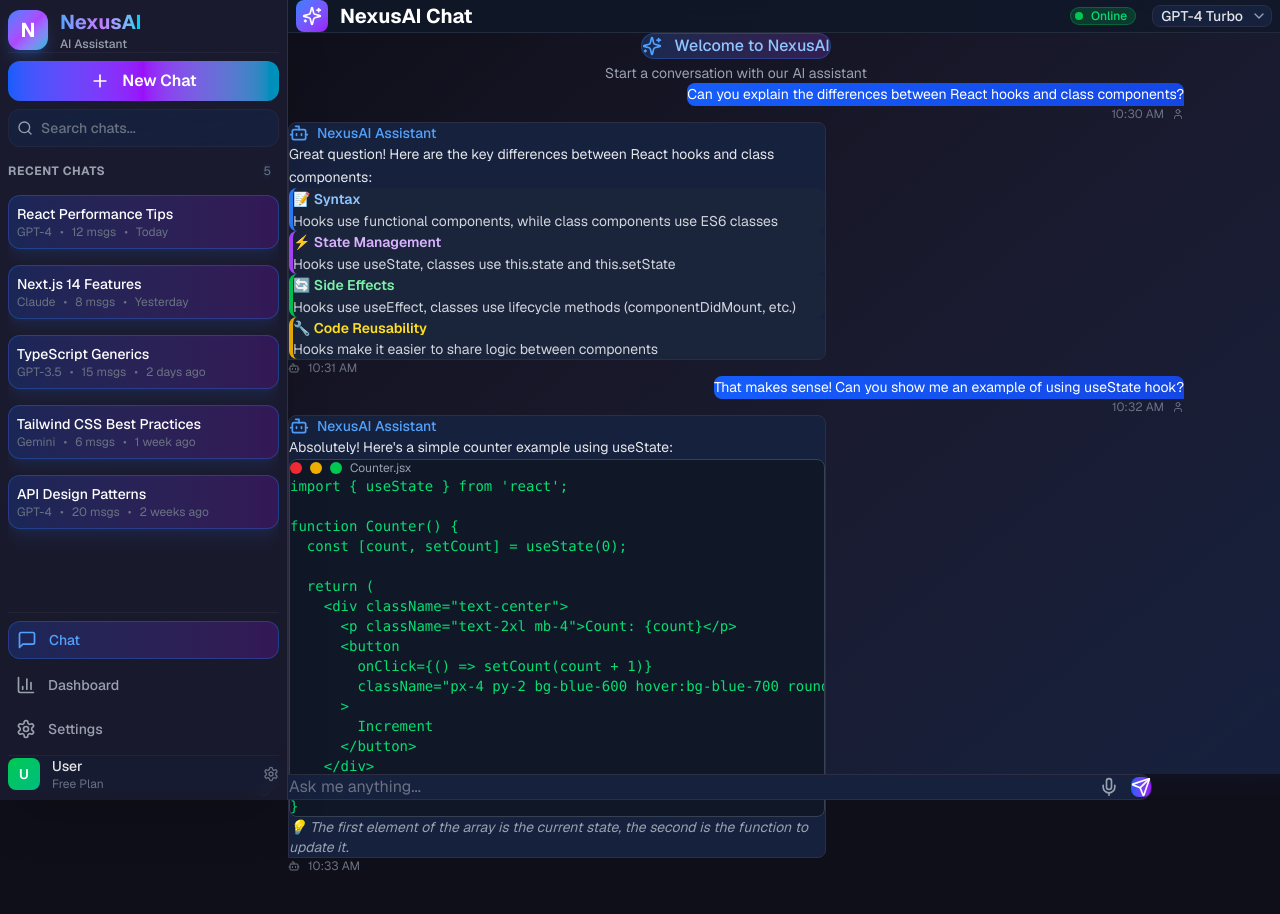
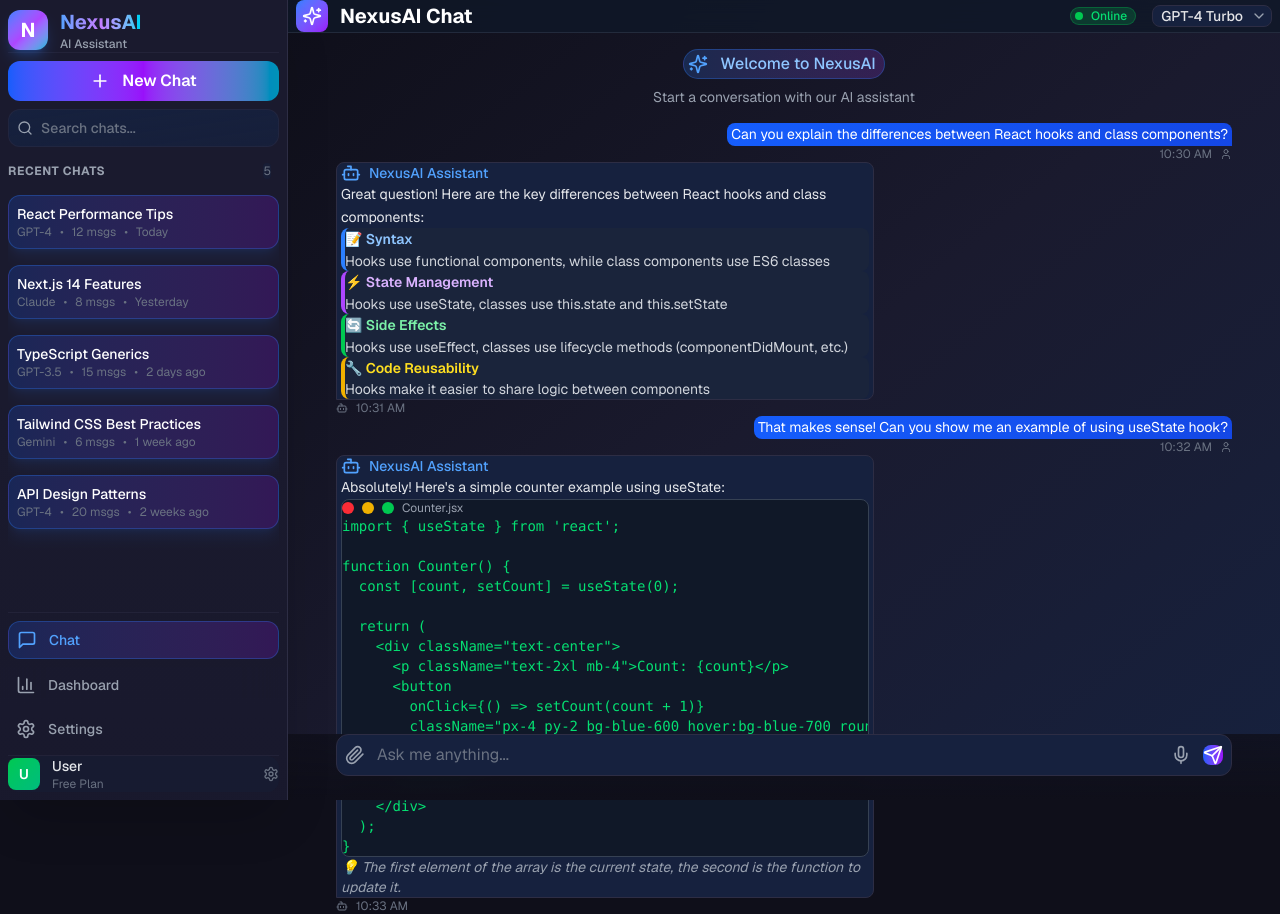
Before and after one commit to Ajay-singh-github/NexusAichat, a Next.js app: page /chat in a window 1280 px wide. Before the commit the page ends 874 px from the top, so only its background shows below. Built offline with nearby package versions, Linux system fonts and the light colour scheme.

Commit message:
fixed the ui

```diff
--- a/app/chat/page.tsx
+++ b/app/chat/page.tsx
@@ -110,7 +110,7 @@ export default function ChatPage() {
     return (
         <div style={{ marginLeft: isOpen ? '288px' : '0' }} className="flex flex-col h-screen bg-gradient-to-br from-[#0f0f1a] via-[#1a1a2e] to-[#16213e] transition-all duration-300 lg:ml-72">
             {/* Header */}
-            <header style={{ paddingLeft: 8, paddingRight: 8 }} className="sticky top-0 h-16 border-b border-gray-700/50 flex items-center justify-between px-6 lg:ml-72 bg-gray-900/80 backdrop-blur-md z-30 transition-all duration-300 ease-in-out">
+            <header style={{ paddingLeft: 8, paddingRight: 8 }} className="sticky top-0 h-16 border-b border-gray-700/50 flex items-center justify-between px-6 bg-gray-900/80 backdrop-blur-md z-30 transition-all duration-300 ease-in-out">
                 <div className="hidden lg:block">
                     <div className="flex items-center gap-3">
                         <div className="w-8 h-8 bg-gradient-to-br from-blue-500 to-purple-600 rounded-lg flex items-center justify-center">
@@ -129,12 +129,12 @@ export default function ChatPage() {
             </header>
 
             {/* Messages Area */}
-            <div style={{ display: "flex", justifyContent: "center", alignItems: "center" }}>
-                <main  className="flex-1 overflow-y-auto lg:ml-72 pt-6 pb-32 transition-all duration-300 ease-in-out">
-                    <div className="max-w-4xl mx-auto px-4 py-6">
+            <div className="flex-1 flex flex-col items-center w-full">
+                <main className="flex-1 overflow-y-auto pt-6 pb-32 transition-all duration-300 ease-in-out w-full flex flex-col items-center">
+                    <div className="max-w-4xl mx-auto px-4 py-6 w-full">
                         {/* Welcome Message */}
-                        <div className="text-center mb-8">
-                            <div className="inline-flex items-center gap-3 px-6 py-3 bg-gradient-to-r from-blue-500/20 to-purple-500/20 border border-blue-500/30 rounded-2xl mb-4">
+                        <div style={{ marginBottom: 16 }} className="text-center mb-8">
+                            <div style={{ paddingLeft: 4, paddingRight: 8, paddingTop: 2, paddingBottom: 2, marginTop: 16, marginBottom: 8 }} className="inline-flex items-center gap-3 px-6 py-3 bg-gradient-to-r from-blue-500/20 to-purple-500/20 border border-blue-500/30 rounded-2xl mb-4">
                                 <Sparkles className="w-5 h-5 text-blue-400" />
                                 <span className="text-blue-300 font-medium">Welcome to NexusAI</span>
                             </div>
@@ -183,10 +183,10 @@ export default function ChatPage() {
                         <div ref={messagesEndRef} />
                     </div>
                 </main>
+            </div>
 
-                {/* Message Input */}
-                <MessageInput />
-            </div>
+            {/* Fixed Message Input */}
+            <MessageInput />
         </div>
     );
 }
--- a/app/components/MessageBubble.tsx
+++ b/app/components/MessageBubble.tsx
@@ -18,7 +18,7 @@ export function MessageBubble({ role, content }: MessageBubbleProps) {
                         : 'bg-[var(--card)] border border-[var(--border)] text-gray-100 rounded-bl-none'
                     }`}
             >
-                <div className="text-sm leading-relaxed">{content}</div>
+                <div style={{paddingLeft:4,paddingRight:4}} className="text-sm leading-relaxed">{content}</div>
             </div>
         </div>
     );
--- a/app/components/MessageInput.tsx
+++ b/app/components/MessageInput.tsx
@@ -2,14 +2,16 @@
 
 import { useState } from 'react';
 import { Send, Paperclip, Mic } from 'lucide-react';
+import { useSidebar } from '@/context/SidebarContext';
 
 export function MessageInput() {
     const [input, setInput] = useState('');
+    const { isOpen } = useSidebar();
 
     return (
-        <div  className="fixed bottom-0 left-0 right-0 lg:left-64 px-4 py-4 bg-gradient-to-t from-[var(--background)] to-[var(--background)]/80 backdrop-blur-sm">
-            <div className="max-w-4xl mx-auto">
-                <div className="flex items-center gap-3 px-4 py-3 bg-[var(--card)] border border-[var(--border)] rounded-xl focus-within:border-[var(--primary)] transition-colors">
+        <div style={{ marginLeft: isOpen ? '288px' : '0' }} className="fixed bottom-0 left-0 right-0 px-4 py-4 bg-gradient-to-t from-[var(--background)] to-[var(--background)]/80 backdrop-blur-sm flex justify-center transition-all duration-300">
+            <div className="max-w-4xl w-full">
+                <div style={{ marginBottom: 24, paddingLeft: 8, paddingRight: 8, paddingTop: 8, paddingBottom: 8 }} className="flex items-center gap-3 px-4 py-3 bg-[var(--card)] border border-[var(--border)] rounded-xl focus-within:border-[var(--primary)] transition-colors">
                     <button className="p-2 hover:bg-[var(--border)] rounded-lg transition-colors text-gray-400 hover:text-gray-200">
                         <Paperclip className="w-5 h-5" />
                     </button>
```
